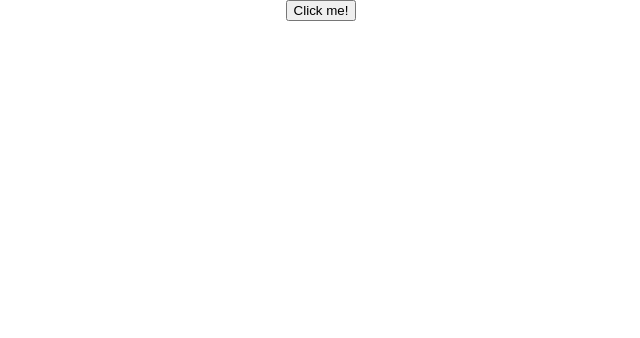
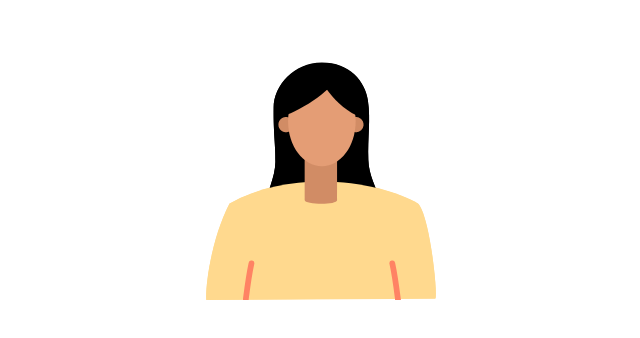
Before and after one commit to MaciejWWojcik/directives-and-pipes-course, an Angular app: page / in a window 1280 px wide. Shown: the top 338 px of the page, without its empty margins (319-959 px from the left). Built offline with nearby package versions, Linux system fonts and the light colour scheme.

Commit message:
attribute-directives-events-2

```diff
--- a/src/app/app.component.html
+++ b/src/app/app.component.html
@@ -1 +1 @@
-<button (click)="doSomething()" appClickLog> Click me! </button>
+<img src="/assets/avatar.png" appZoom (zoom)="onZoom($event)">
--- a/src/app/app.component.ts
+++ b/src/app/app.component.ts
@@ -6,7 +6,8 @@ import { Component } from '@angular/core';
   styleUrls: ['./app.component.scss']
 })
 export class AppComponent {
-  doSomething() {
 
+  onZoom(zoom: boolean) {
+    zoom ? console.log('zoom in') : console.log('zoom out');
   }
 }
--- a/src/app/app.module.ts
+++ b/src/app/app.module.ts
@@ -2,12 +2,12 @@ import { NgModule } from '@angular/core';
 import { BrowserModule } from '@angular/platform-browser';
 
 import { AppComponent } from './app.component';
-import { ClickLogDirective } from './directives/click-log.directive';
+import { ZoomDirective } from './directives/zoom.directive';
 
 @NgModule({
   declarations: [
     AppComponent,
-    ClickLogDirective
+    ZoomDirective
   ],
   imports: [
     BrowserModule
--- a/src/app/directives/click-log.directive.ts
+++ /dev/null
@@ -1,12 +0,0 @@
-import { Directive, ElementRef, HostListener, Input, OnChanges, OnInit } from '@angular/core';
-
-@Directive({
-  selector: '[appClickLog]'
-})
-export class ClickLogDirective {
-
-  @HostListener('click')
-  onClick() {
-    console.log('clicked');
-  }
-}
--- /dev/null
+++ b/src/app/directives/zoom.directive.ts
@@ -0,0 +1,30 @@
+import { Directive, ElementRef, EventEmitter, HostListener, Input, OnChanges, OnInit, Output } from '@angular/core';
+
+
+@Directive({
+  selector: '[appZoom]'
+})
+export class ZoomDirective {
+
+  @Output() zoom: EventEmitter<boolean> = new EventEmitter<boolean>();
+
+  private zoomIn: boolean = false;
+
+  constructor(private elementRef: ElementRef) {
+  }
+
+  @HostListener('click')
+  onClick() {
+    if (this.zoomIn) {
+      // if element is zoomed in - reset the zoom, and send false as an event
+      this.elementRef.nativeElement.style.transform = 'scale(1)';
+      this.zoom.emit(false);
+    } else {
+      // if element is zoomed out - set the zoom, and send true as an event
+      this.elementRef.nativeElement.style.transform = 'scale(1.1)';
+      this.zoom.emit(true);
+    }
+    // update the value to match current state
+    this.zoomIn = !this.zoomIn;
+  }
+}
```
